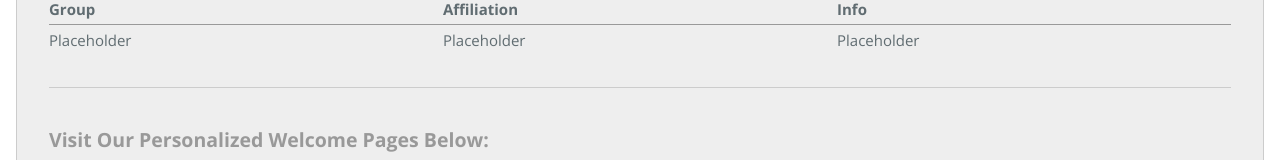
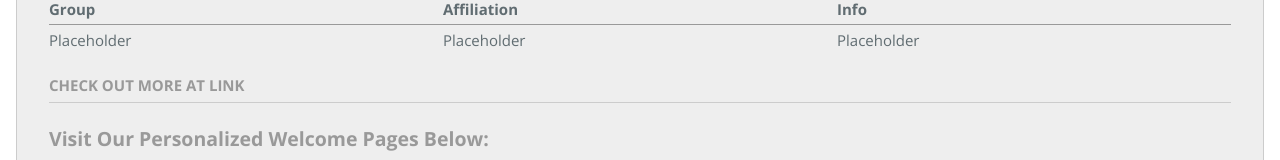
Before and after one commit to alexdgraham/QAHome, a plain HTML site: page index.html in a window 1280 px wide. Shown: the part 607-767 px from the top of the page. Drawn offline with nearby package versions, Linux system fonts and the light colour scheme; files whose address does not match are found by name.

Commit message:
Update index.html

```diff
--- a/index.html
+++ b/index.html
@@ -50,7 +50,7 @@
             </tr>
 
             </table>
-
+        <h3>Check out more at link</h3>
         <hr>
         <h2>Visit Our Personalized Welcome Pages Below:</h2>
         <p>Freshman link</p>
```
